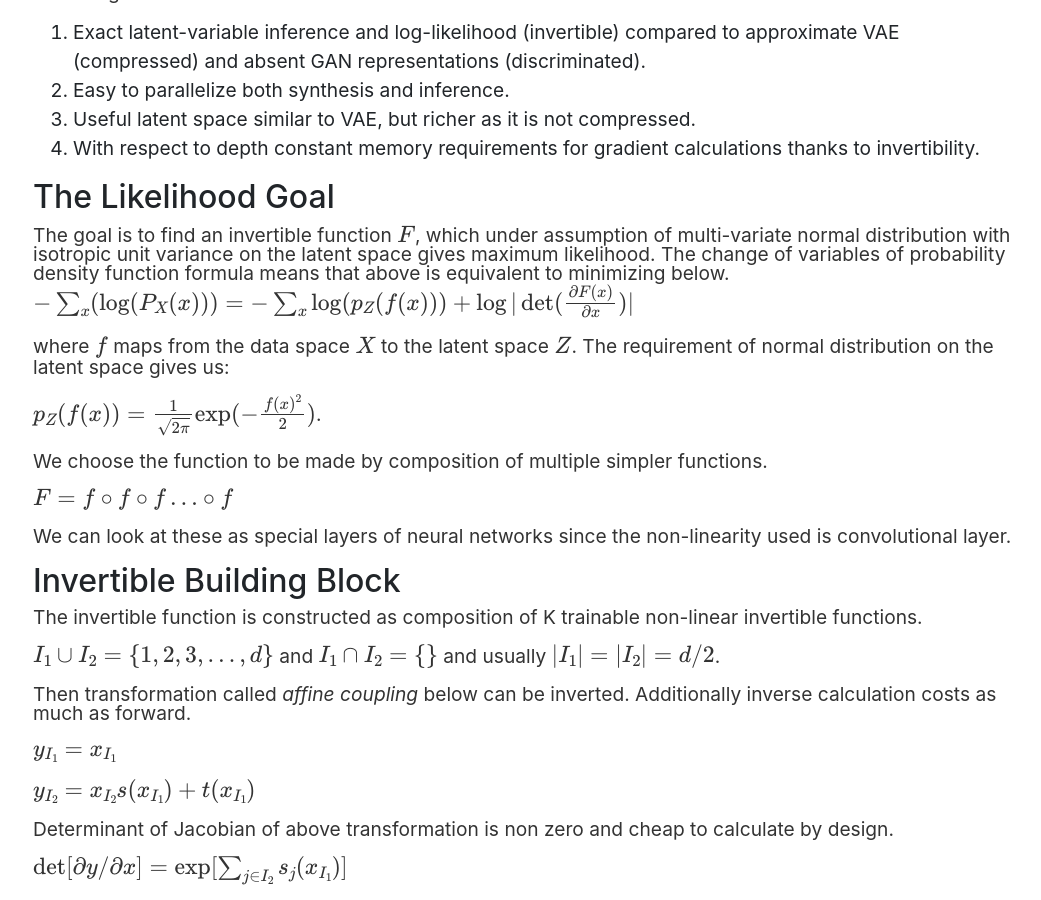
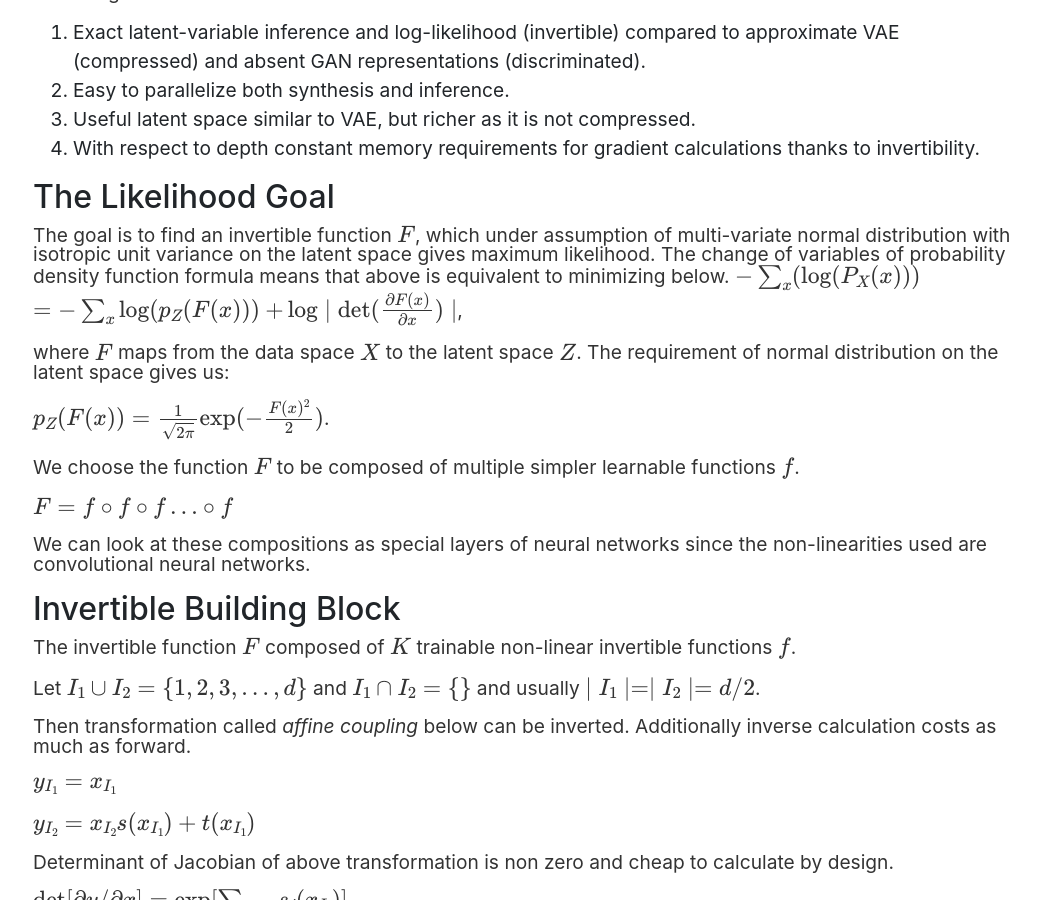
Before and after one commit to vackosar/vackosar.github.io, a Jekyll site: the page built from _posts/2020-06-19-glow-the-representations-must-flow.md, in a window 1280 px wide and 900 px high, scrolled down 1464 px. Shown: the whole window, without its empty margins (110-1151 px from the left). Built offline with Jekyll 4.4.1, drawn with Linux system fonts in a browser that asks for light colours; nearby versions of some CDN libraries; library files that are not in the unit come from our copies; comment, search, counter and statistics services are not loaded.

Commit message:
flow-based model

```diff
--- a/_posts/2020-06-19-glow-the-representations-must-flow.md
+++ b/_posts/2020-06-19-glow-the-representations-must-flow.md
@@ -37,27 +37,23 @@ Advantages of flow-based models are:
 
 The goal is to find an invertible function \\( F \\), which under assumption of multi-variate normal distribution with isotropic unit variance
 on the latent space gives maximum likelihood. The change of variables of probability density function formula means that above is equivalent to minimizing below.
-\\( -\sum_x( \log(P_X(x))) = - \sum_x  \log(p_Z (f(x))) + \log | \det(\frac{\partial F(x)}{\partial x} ) | \\)
+\\( -\sum_x( \log(P_X(x))) \\) \\( = - \sum_x  \log(p_Z (F(x))) \\) \\( + \log \mid \det(\frac{\partial F(x)}{\partial x} ) \mid \\),
 
-where \\( f \\) maps from the data space \\(  X \\) to the latent space \\( Z \\). The requirement of normal distribution on the latent space gives us:
+where \\( F \\) maps from the data space \\(  X \\) to the latent space \\( Z \\). The requirement of normal distribution on the latent space gives us:
 
-\\(  p_Z(f(x)) = \frac{1}{\sqrt{2\pi}} \exp( - \frac{f(x)^ 2}{2} ) \\).
+\\(  p_Z(F(x)) = \frac{1}{\sqrt{2\pi}} \exp( - \frac{F(x)^ 2}{2} ) \\).
 
-We choose the function to be made by composition of multiple simpler functions.
+We choose the function \\( F \\) to be composed of multiple simpler learnable functions \\( f \\).
 
 \\(  F = f \circ f \circ f ... \circ f \\)
 
-We can look at these as special layers of neural networks since the non-linearity used is convolutional layer.
+We can look at these compositions as special layers of neural networks since the non-linearities used are convolutional neural networks.
 
 ## Invertible Building Block
 
-The invertible function is constructed as composition of K trainable non-linear invertible functions.
+The invertible function \\( F \\) composed of \\( K \\) trainable non-linear invertible functions \\( f \\).
 
-\\( I_1 \cup I_2 = \\{1, 2, 3, ..., d\\} \\)
-and
-\\( I_1 \cap I_2 = \\{\\} \\)
-and usually
-\\( |I_1| = |I_2| = d / 2 \\).
+Let \\( I_1 \cup I_2 = \\{1, 2, 3, ..., d\\} \\) and \\( I_1 \cap I_2 = \\{\\} \\) and usually \\( \mid I_1 \mid = \mid I_2 \mid = d / 2 \\).
 
 Then transformation called _affine coupling_ below can be inverted. Additionally inverse calculation costs as much as forward.
 
```
Also changed, not shown: other parts of _posts/2020-06-19-glow-the-representations-must-flow.md (+1 -1 lines).
